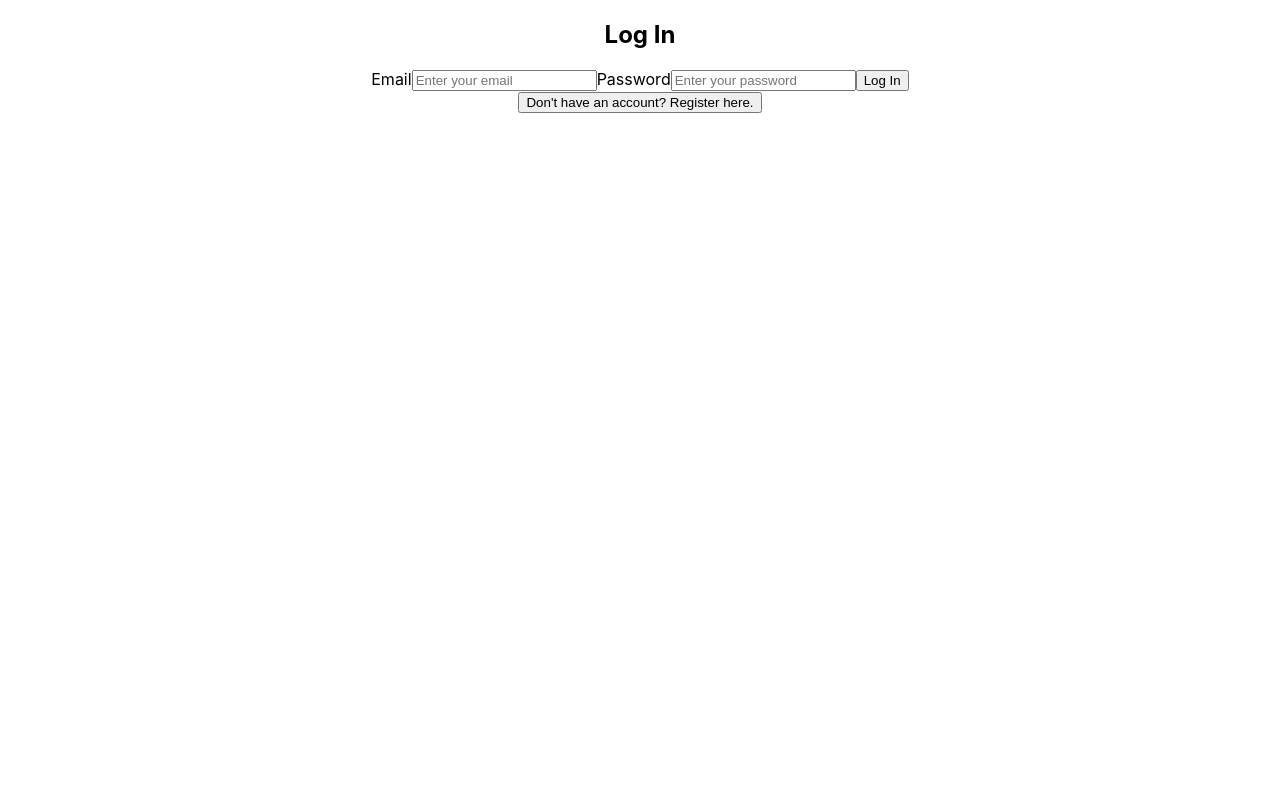
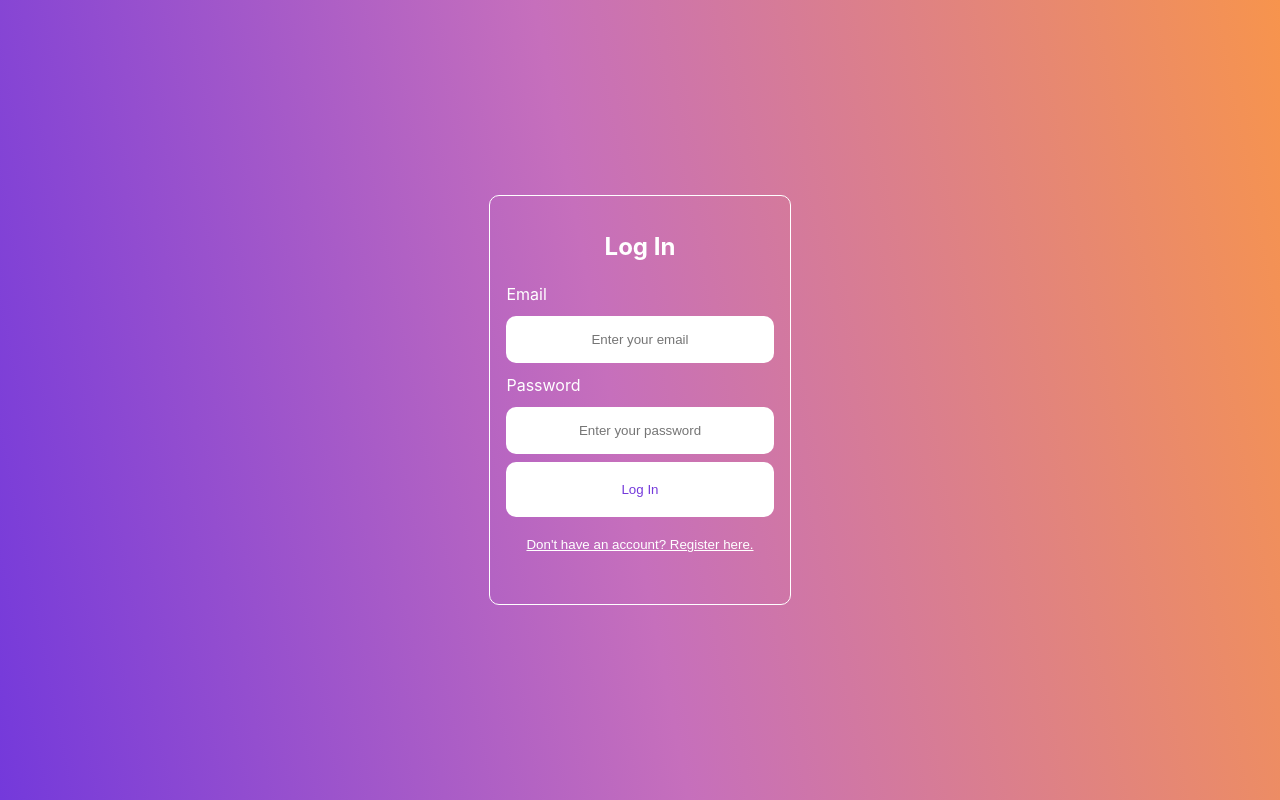
Before and after one commit to Gussi22/fruitsalad.github.io, a React (Create React App) app: page / in a window 1280 px wide. Built offline with nearby package versions, Linux system fonts and the light colour scheme.

Commit message:
Adding css

```diff
--- a/src/App.css
+++ b/src/App.css
@@ -1,38 +1,65 @@
 .App {
+  text-align: center;
+  display: flex;
+  min-height: 100vh;
+  align-items: center;
+  justify-content: center;
+  color: white;
+  background-image: linear-gradient(79deg, #7439db, #c66fbc 48%, #f7944d);
+}
+
+.sign-up-container .signup-form {
+  display: flex;
+  flex-direction: column;
+}
+
+@media screen and (min-width: 600px) {
+.sign-up-container{
+    padding: 1rem;
+    border: 1px solid white;
+    border-radius: 10px;
+    margin: 0.5rem;
+}
+}
+
+.sign-in-container .login-form {
+  display: flex;
+  flex-direction: column;
+}
+
+@media screen and (min-width: 600px) {
+  .sign-in-container {
+    padding: 1rem;
+    border: 1px solid white;
+    border-radius: 10px;
+    margin: 0.5rem;
+  }
+}
+
+label {
+  text-align: left;
+  padding: 0.25rem 0;
+}
+
+input {
+  margin: 0.5rem 0;
+  padding: 1rem;
+  border: none;
+  border-radius: 10px;
   text-align: center;
 }
 
-.App-logo {
-  height: 40vmin;
-  pointer-events: none;
+button {
+  border: none;
+  background-color: white;
+  padding: 20px;
+  border-radius: 10px;
+  cursor: pointer;
+  color: #7439db;
 }
 
-@media (prefers-reduced-motion: no-preference) {
-  .App-logo {
-    animation: App-logo-spin infinite 20s linear;
-  }
+.link-btn {
+  background: none;
+  color: white;
+  text-decoration: underline;
 }
-
-.App-header {
-  background-color: #282c34;
-  min-height: 100vh;
-  display: flex;
-  flex-direction: column;
-  align-items: center;
-  justify-content: center;
-  font-size: calc(10px + 2vmin);
-  color: white;
-}
-
-.App-link {
-  color: #61dafb;
-}
-
-@keyframes App-logo-spin {
-  from {
-    transform: rotate(0deg);
-  }
-  to {
-    transform: rotate(360deg);
-  }
-}
```
